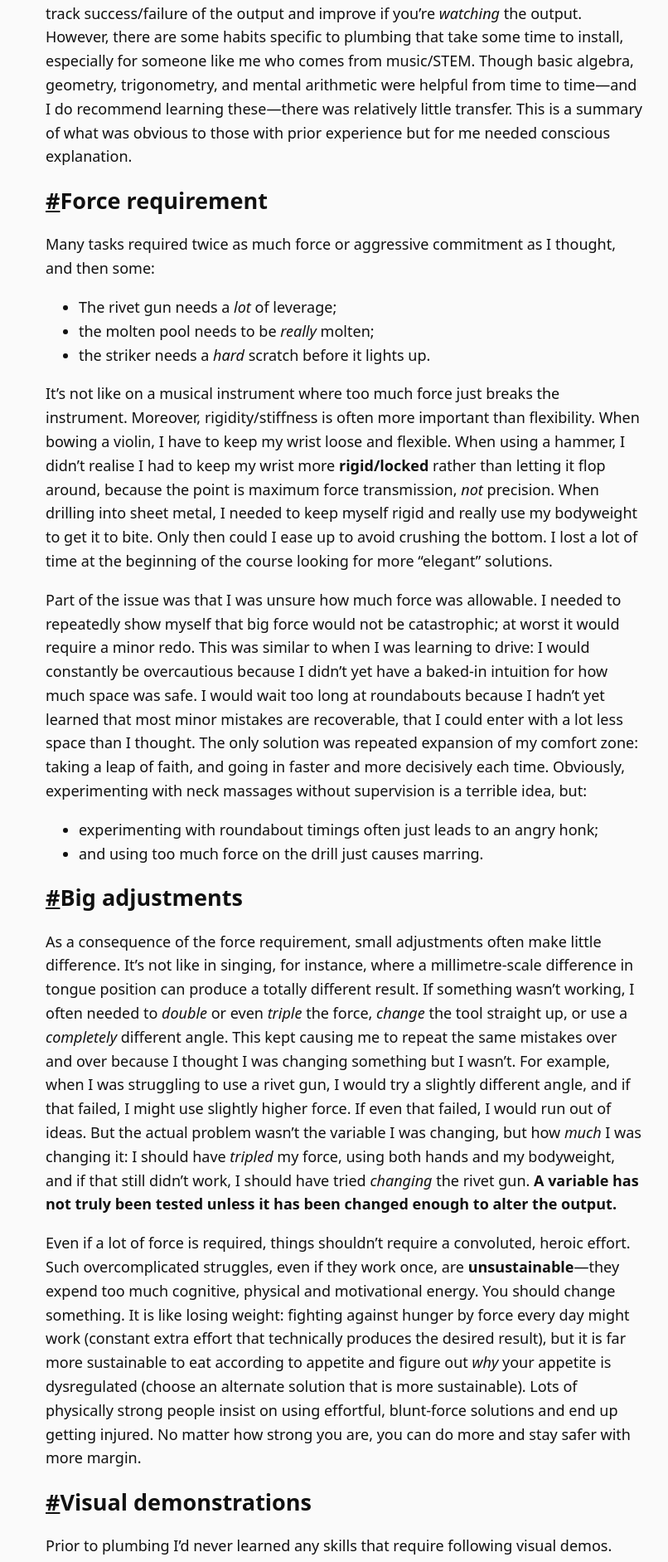
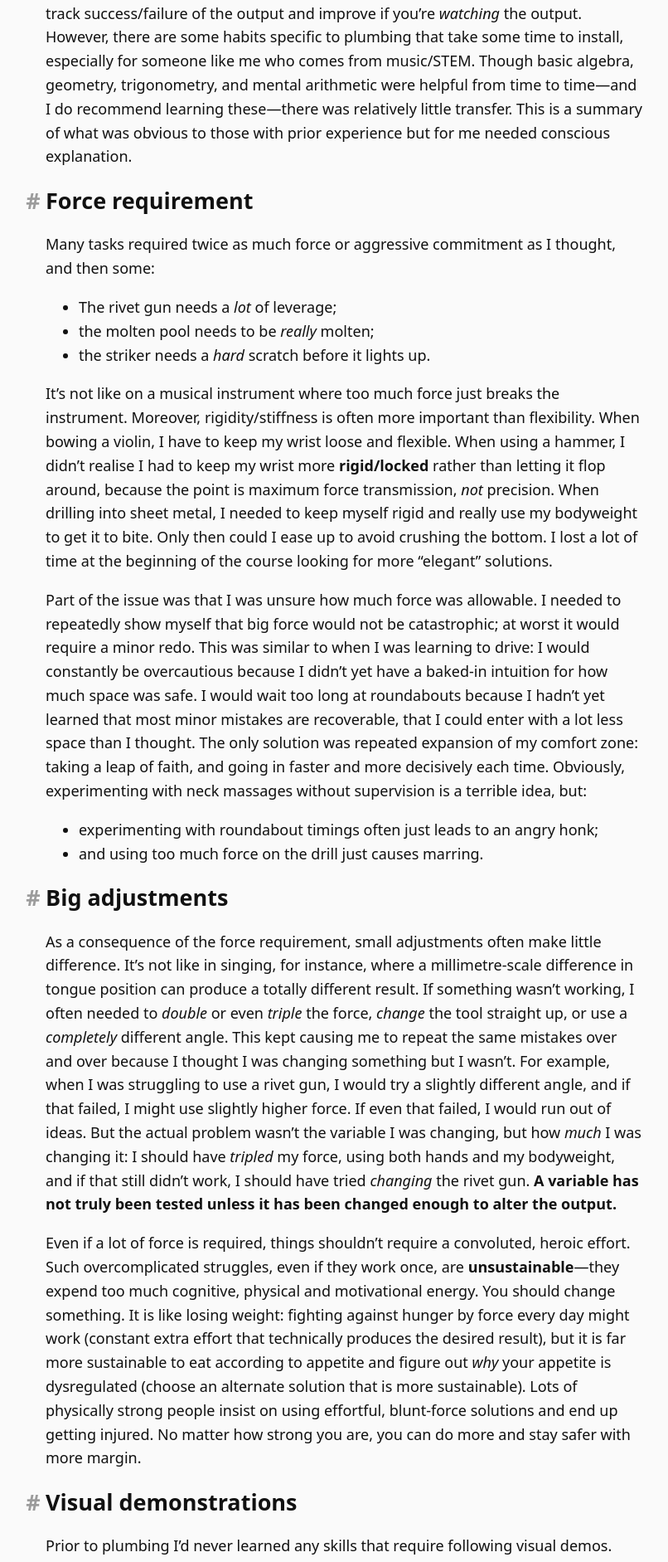
Before and after one commit to JakeHPark/jakehpark.github.io, a Jekyll site: the page built from _essays/Skill Acquisition in Plumbing.md, in a window 1280 px wide. Shown: the part 517-2400 px from the top of the page at 83% size, without its empty margins (225-1031 px from the left). Built offline with Jekyll 4.4.1, drawn with Linux system fonts in a browser that asks for light colours.

Commit message:
Update heading link styles in style.css
Refactor heading link styles for better visibility and responsiveness.

```diff
--- a/assets/style.css
+++ b/assets/style.css
@@ -76,26 +76,28 @@ article :is(h2, h3, h4, h5, h6) {
   scroll-margin-top: 2rem;
 }
 
-article :is(h2, h3, h4, h5, h6) > a:first-child:empty {
+.heading-link {
   position: absolute;
   right: 100%;
-  width: 1.25em;
+  margin-right: 0.4rem;
 
   color: inherit;
-  text-align: center;
   text-decoration: none;
   opacity: 0;
 }
 
-article :is(h2, h3, h4, h5, h6) > a:first-child:empty::before {
-  content: "#";
-}
-
-article :is(h2, h3, h4, h5, h6):hover > a:first-child:empty,
-article :is(h2, h3, h4, h5, h6) > a:first-child:empty:focus {
+article :is(h2, h3, h4, h5, h6):hover > .heading-link,
+.heading-link:focus-visible {
   opacity: 0.45;
 }
 
-article :is(h2, h3, h4, h5, h6) > a:first-child:empty:hover {
+.heading-link:hover {
   opacity: 1;
 }
+
+/* Phones and other devices without hover */
+@media (hover: none) {
+  .heading-link {
+    opacity: 0.4;
+  }
+}
```
